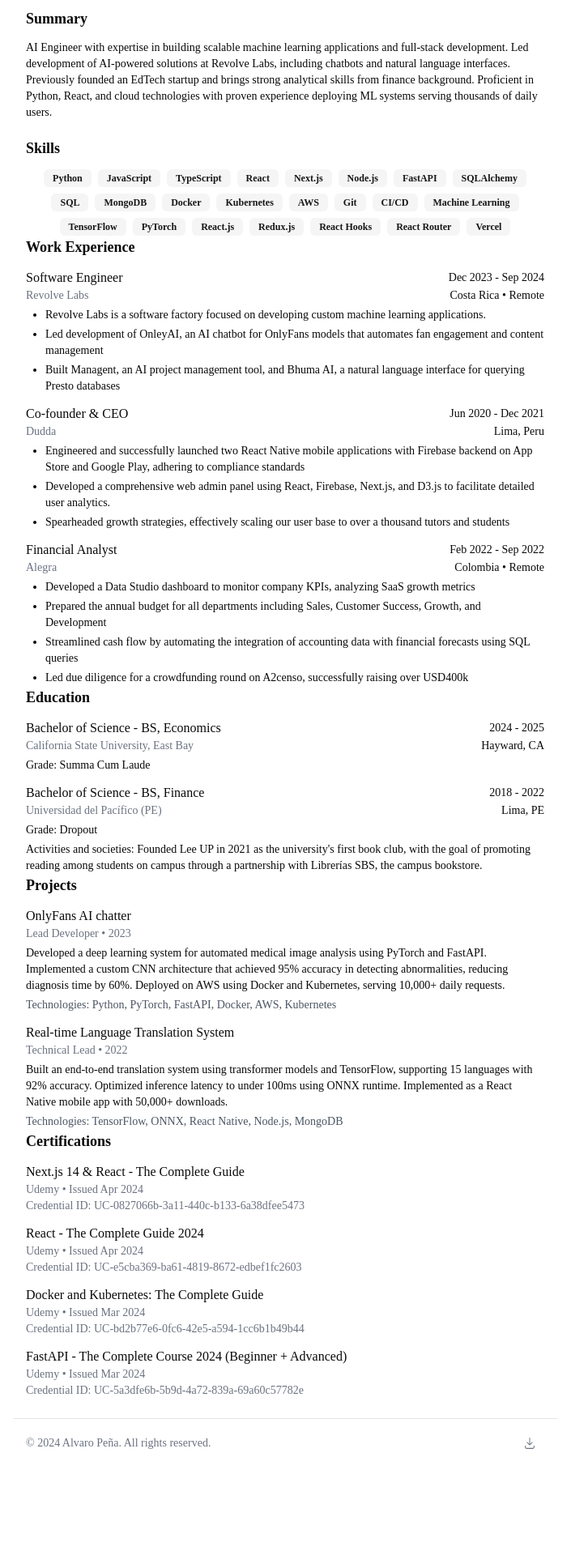
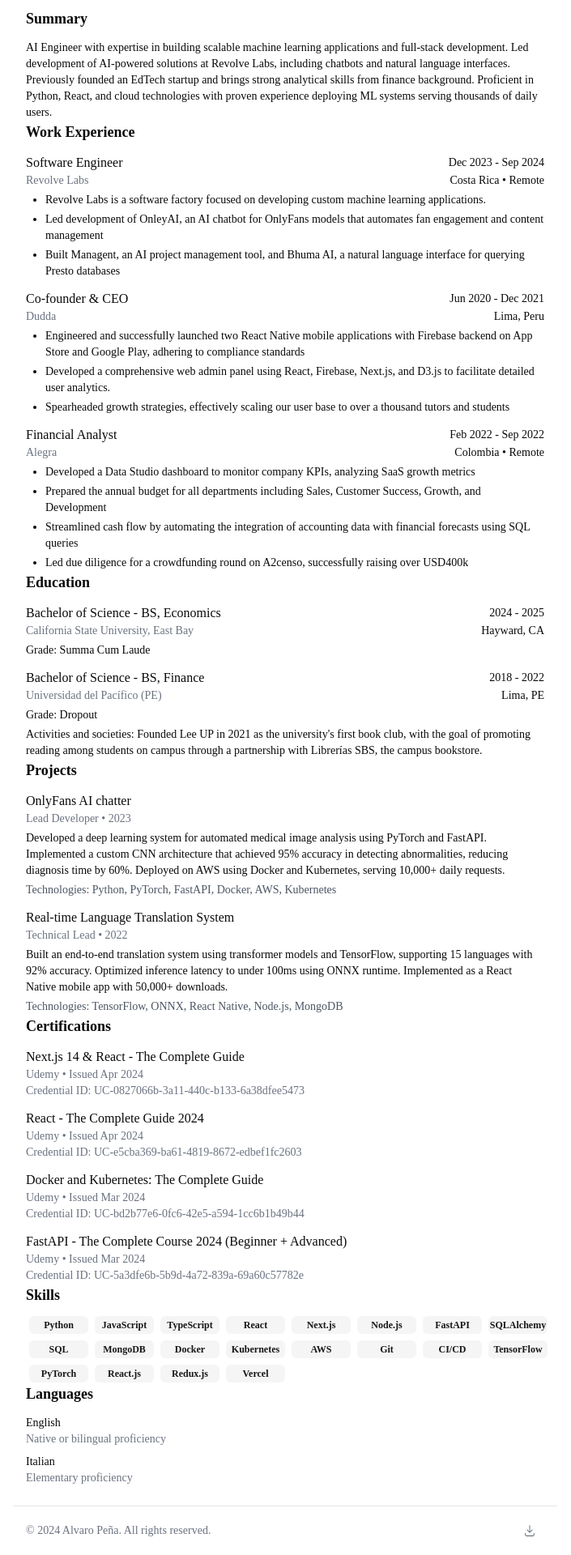
Before and after one commit to alvropena/my-website, a Next.js app: page / in a window 1280 px wide. Shown: the part 107-2027 px from the top of the page at 81% size, without its empty margins (288-993 px from the left). Before the commit the page ends 1919 px from the top, so only its background shows below. Built offline with nearby package versions, Linux system fonts and the light colour scheme.

Commit message:
Refactor skills display and add languages section

```diff
--- a/app/page.tsx
+++ b/app/page.tsx
@@ -38,14 +38,6 @@
     <p className="text-left">
       AI Engineer with expertise in building scalable machine learning applications and full-stack development. Led development of AI-powered solutions at Revolve Labs, including chatbots and natural language interfaces. Previously founded an EdTech startup and brings strong analytical skills from finance background. Proficient in Python, React, and cloud technologies with proven experience deploying ML systems serving thousands of daily users.
     </p>
-    <h2 className="text-lg font-semibold pt-2">Skills</h2>
-    <div className="flex flex-wrap gap-2 justify-center">
-      {skills.map((skill) => (
-        <Badge key={skill} variant="secondary">
-          {skill}
-        </Badge>
-      ))}
-    </div>
   </div>
 )
 
@@ -229,6 +221,35 @@
       </div>
     </div>
   </section>
+)
+
+const Skills = ({ skills }: { skills: string[] }) => (
+  <section className="px-4 space-y-3">
+    <h2 className="text-lg font-semibold">Skills</h2>
+    <div className="grid grid-cols-8 gap-2">
+      {skills.map((skill) => (
+        <Badge key={skill} variant="secondary" className="justify-center mx-1 w-full text-xs">
+          {skill}
+        </Badge>
+      ))}
+    </div>
+  </section>
+)
+
+const Languages = () => (
+  <section className="px-4 space-y-3">
+    <h2 className="text-lg font-semibold">Languages</h2>
+    <div className="space-y-2">
+      <div>
+        <p className="font-medium">English</p>
+        <p className="text-gray-500">Native or bilingual proficiency</p>
+      </div>
+      <div>
+        <p className="font-medium">Italian</p>
+        <p className="text-gray-500">Elementary proficiency</p>
+      </div>
+    </div>
+  </section>
 );
 
 const Footer = () => (
@@ -252,8 +273,8 @@
     "Python", "JavaScript", "TypeScript", "React", "Next.js",
     "Node.js", "FastAPI", "SQLAlchemy", "SQL", "MongoDB",
     "Docker", "Kubernetes", "AWS", "Git", "CI/CD",
-    "Machine Learning", "TensorFlow", "PyTorch",
-    "React.js", "Redux.js", "React Hooks", "React Router", "Vercel"
+     "TensorFlow", "PyTorch",
+    "React.js", "Redux.js", "Vercel"
   ];
 
   const skillCategories = [
@@ -280,6 +301,8 @@
       <Education />
       <Projects />
       <Certifications />
+      <Skills skills={skills} />
+      <Languages />
       <Footer />
     </main>
   );
--- a/package.json
+++ b/package.json
@@ -20,7 +20,6 @@
     "next-themes": "^0.4.3",
     "react": "19.0.0-rc-66855b96-20241106",
     "react-dom": "19.0.0-rc-66855b96-20241106",
-    "react-to-print": "^3.0.2",
     "tailwind-merge": "^2.5.4",
     "tailwindcss-animate": "^1.0.7"
   },
```
Also changed, not shown: 1 other file (tests, documents, lock files or other folders).
